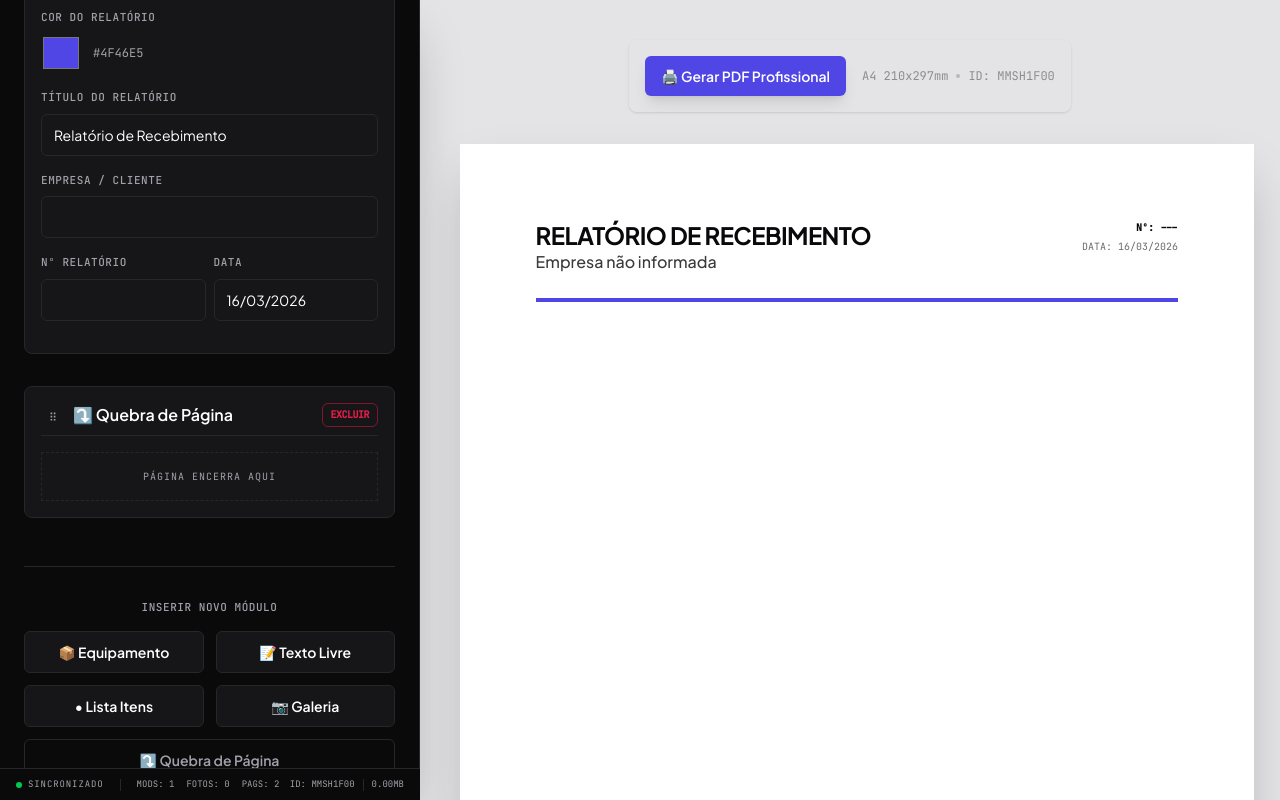
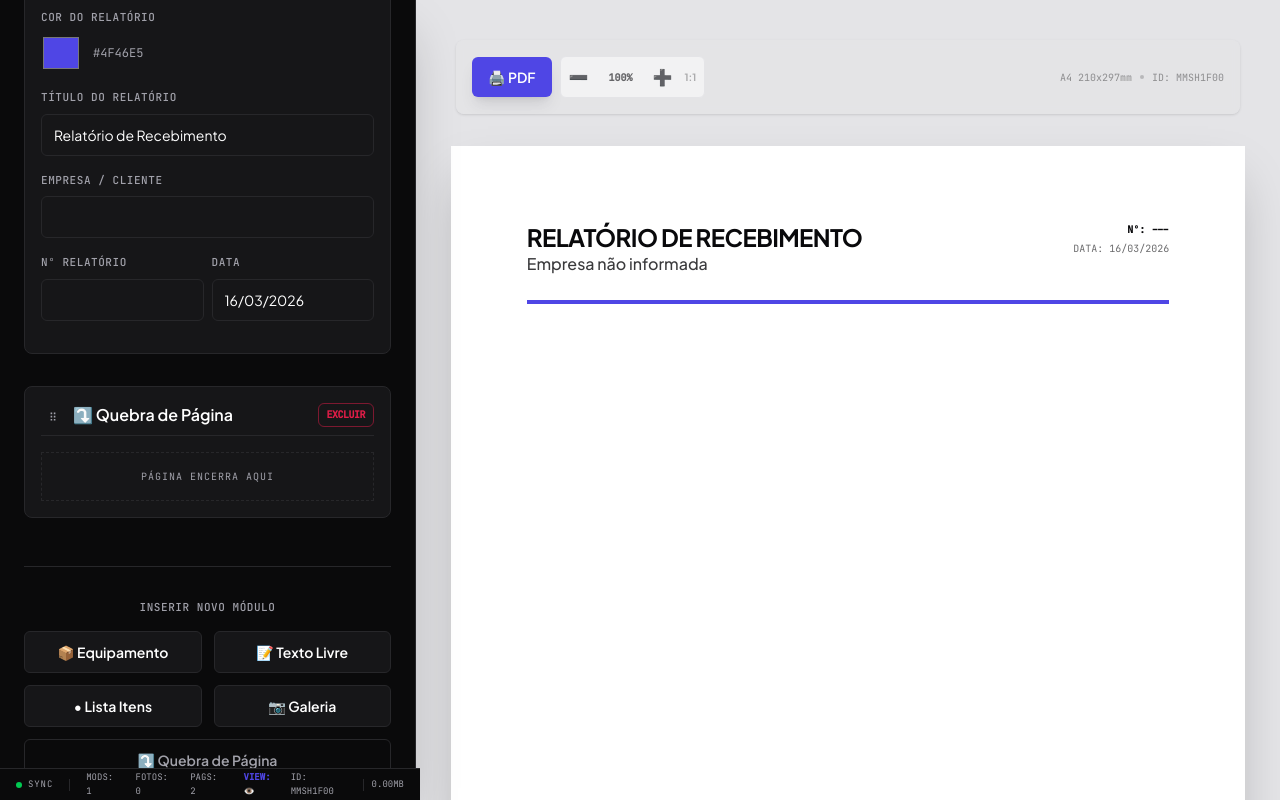
Before and after one commit to LeonardoConstantino/relatorio-fotografico, a website built with Vite: page index.html in a window 1280 px wide. Both pictures are taken after a click on the element "⤵️ Quebra de Página". Built offline with nearby package versions, Linux system fonts and the light colour scheme.

Commit message:
feat: implementar controles de visibilidade e zoom no preview (Task 13)
  - Adicionado sistema de zoom dinâmico (20% a 200%) com controles ➕/➖/1:1 no preview.
  - Implementado toggle de visibilidade do painel de preview com animação suave de recolhimento.
  - Adicionado atalho de teclado `Alt + P` para alternar visualização rapidamente.
  - Refatorado CSS de impressão para garantir fidelidade 1:1 e remover página em branco extra no PDF.
  - Persistência automática do estado de zoom e visibilidade no IndexedDB.

```diff
--- a/src/components/layout/EditorPanel.ts
+++ b/src/components/layout/EditorPanel.ts
@@ -60,7 +60,12 @@ export class EditorPanel extends HTMLElement {
         <span>Atenção: O conteúdo ultrapassou o limite da página A4. Insira uma quebra de página ou reduza os textos.</span>
       </div>
 
-      <h1 class="title-studio">📋 Aura Estúdio</h1>
+      <div class="flex items-center justify-between mb-8">
+        <h1 class="title-studio !mb-0">📋 Aura Estúdio</h1>
+        <button id="toggle-preview" class="btn btn-outline !py-1 !px-2 text-xs" title="Alternar Preview (Alt+P)">
+          ${store.state.ui.previewVisible ? '👁️' : '🙈'}
+        </button>
+      </div>
 
       <section-card header-title="⚙️ Configurações Gerais" section-id="global-config" hide-remove>
         <div class="space-y-4">
@@ -182,9 +187,25 @@ export class EditorPanel extends HTMLElement {
         }
       }
     });
+
+    const toggleBtn = this.querySelector('#toggle-preview');
+    if (toggleBtn) {
+      toggleBtn.textContent = data.ui.previewVisible ? '👁️' : '🙈';
+    }
   }
 
   private setupActions() {
+    this.querySelector('#toggle-preview')?.addEventListener('click', () =>
+      store.togglePreview(),
+    );
+
+    window.addEventListener('keydown', (e) => {
+      if (e.altKey && (e.key === 'p' || e.key === 'P')) {
+        e.preventDefault();
+        store.togglePreview();
+      }
+    });
+
     this.querySelector('#add-equipment')?.addEventListener('click', () =>
       store.addSection('equipment'),
     );
--- a/src/components/layout/MainLayout.ts
+++ b/src/components/layout/MainLayout.ts
@@ -1,3 +1,5 @@
+import { store, STORE_EVENTS } from '../../store/AppStore';
+import EventBus from '../../libs/EventBus';
 import './EditorPanel';
 import './PreviewPanel';
 import '../features/ImageEditorModal';
@@ -5,12 +7,34 @@ import '../features/ImageEditorModal';
 export class MainLayout extends HTMLElement {
   connectedCallback() {
     this.className = 'layout-container';
+    this.render();
+    EventBus.on(STORE_EVENTS.REPORT_UPDATED, () => this.updateLayout());
+  }
+
+  private updateLayout() {
+    const preview = this.querySelector('preview-panel') as HTMLElement;
+    const editor = this.querySelector('editor-panel') as HTMLElement;
+
+    if (preview && editor) {
+      if (store.state.ui.previewVisible) {
+        preview.classList.remove('collapsed');
+        editor.classList.remove('full-width');
+      } else {
+        preview.classList.add('collapsed');
+        editor.classList.add('full-width');
+      }
+    }
+  }
+
+  private render() {
     this.innerHTML = `
       <editor-panel></editor-panel>
       <preview-panel></preview-panel>
       <image-editor-modal id="global-image-editor"></image-editor-modal>
     `;
+    this.updateLayout();
   }
+
 }
 
 customElements.define('main-layout', MainLayout);
--- a/src/components/layout/PreviewPanel.ts
+++ b/src/components/layout/PreviewPanel.ts
@@ -12,11 +12,11 @@ export class PreviewPanel extends HTMLElement {
 
   private checkOverflow() {
     const pages = this.querySelectorAll('.sheet-a4');
-    const overflowAlert = this.querySelector('#overflow-alert') as HTMLElement;
     let hasOverflow = false;
 
     pages.forEach((page) => {
       const content = page.querySelector('.preview-content');
+      const overflowAlert = page.querySelector('#overflow-alert');
       if (content) {
         if (content.scrollHeight > content.clientHeight + 5) {
           page.classList.add(
@@ -24,8 +24,8 @@ export class PreviewPanel extends HTMLElement {
             'ring-accent-danger/30',
             'border-accent-danger',
           );
+          hasOverflow = true;
           overflowAlert?.classList.remove('hidden');
-          hasOverflow = true;
         } else {
           page.classList.remove(
             'ring-4',
@@ -44,7 +44,7 @@ export class PreviewPanel extends HTMLElement {
   }
 
   render() {
-    const { config, sections, meta } = store.state;
+    const { config, sections, meta, ui } = store.state;
     this.className = 'panel-preview';
 
     // Aplica a cor primária EXCLUSIVAMENTE para o relatório
@@ -68,6 +68,7 @@ export class PreviewPanel extends HTMLElement {
         1,
         true,
         '',
+        ui.previewScale
       );
       return;
     }
@@ -155,14 +156,22 @@ export class PreviewPanel extends HTMLElement {
     const traceId = meta.createdAt.toString(36).toUpperCase();
 
     this.innerHTML = `
-      <div class="preview-actions flex flex-col gap-4 mb-8 sticky top-0 z-20 bg-paper-desk/80 backdrop-blur-xs p-4 rounded-lg shadow-sm">
+      <div class="preview-actions flex flex-col gap-4 mb-8 sticky top-0 z-20 bg-paper-desk/80 backdrop-blur-xs p-4 rounded-lg shadow-sm w-full max-w-[210mm]">
         <div class="flex justify-between gap-4 items-center w-full">
-          <app-button variant="primary" id="btn-print-action" title="Selecione 'Salvar como PDF'
+          <div class="flex items-center gap-2">
+            <app-button variant="primary" id="btn-print-action" title="Selecione 'Salvar como PDF'
 Configure:
   - Tamanho do papel: A4
   - Margens: Nenhuma (None)
-  - Gráficos de fundo: Ativado ✅ (para preservar cores)">🖨️ Gerar PDF Profissional</app-button>
-          <div class="flex items-center gap-2 text-paper-text/40 text-xs font-mono">
+  - Gráficos de fundo: Ativado ✅ (para preservar cores)">🖨️ PDF</app-button>
+            <div class="flex items-center bg-white/50 rounded-md border border-paper-desk p-1 gap-1">
+              <button id="zoom-out" class="p-1 hover:bg-white rounded transition-colors" title="Zoom Out">➖</button>
+              <span class="text-[10px] font-mono font-bold w-12 text-center text-paper-text/60">${Math.round(ui.previewScale * 100)}%</span>
+              <button id="zoom-in" class="p-1 hover:bg-white rounded transition-colors" title="Zoom In">➕</button>
+              <button id="zoom-reset" class="text-[10px] px-1 text-paper-text/30 hover:text-paper-text hover:bg-white rounded transition-colors font-bold" title="Reset Zoom">1:1</button>
+            </div>
+          </div>
+          <div class="flex items-center gap-2 text-paper-text/40 text-[10px] font-mono">
             <span>A4 210x297mm</span>
             <span class="w-1 h-1 rounded-full bg-paper-text/20"></span>
             <span>ID: ${traceId}</span>
@@ -172,12 +181,16 @@ Configure:
           ⚠️ Conteúdo excedeu o limite. Use "Quebra de Página".
         </div>
       </div>
-      ${currentPages.map((html, i) => this.renderPage(config, html, i + 1, currentPages.length, i === 0, traceId)).join('')}
+      <div class="sheets-wrapper flex flex-col items-center">
+        ${currentPages.map((html, i) => this.renderPage(config, html, i + 1, currentPages.length, i === 0, traceId, ui.previewScale)).join('')}
+      </div>
     `;
 
-    this.querySelector('#btn-print-action')?.addEventListener('click', () =>
-      window.print(),
-    );
+    this.querySelector('#btn-print-action')?.addEventListener('click', () => window.print());
+    this.querySelector('#zoom-in')?.addEventListener('click', () => store.setPreviewScale(ui.previewScale + 0.1));
+    this.querySelector('#zoom-out')?.addEventListener('click', () => store.setPreviewScale(ui.previewScale - 0.1));
+    this.querySelector('#zoom-reset')?.addEventListener('click', () => store.setPreviewScale(1.0));
+
     setTimeout(() => this.checkOverflow(), 150);
   }
 
@@ -188,13 +201,14 @@ Configure:
     total: number,
     isFirstPage: boolean,
     traceId: string,
+    scale: number = 1
   ): string {
     const reportRef = config.reportNumber
       ? `REF: ${escapeHTML(config.reportNumber)}`
       : `TRC: ${traceId}`;
 
     return `
-      <div class="sheet-a4 transition-all duration-300">
+      <div class="sheet-a4 transition-all duration-300 origin-top" style="transform: scale(${scale}); margin-bottom: calc(-297mm * ${1 - scale} + 10mm)">
         ${
           isFirstPage
             ? `
--- a/src/components/ui/StatusBar.ts
+++ b/src/components/ui/StatusBar.ts
@@ -48,28 +48,33 @@ export class StatusBar extends HTMLElement {
 
     const titleInfo = `Último salvamento: ${this.lastSaved}\nUso de Disco: ${this.storageUsage}MB / 50MB (Estimado)\nTrace ID: ${traceId}\nVersão do Schema: ${state.meta.schemaVersion}`;
 
-    this.className = 'fixed bottom-0 left-0 w-105 bg-studio-base border-t border-studio-border h-8 flex items-center px-4 justify-between z-50 select-none cursor-help';
-    this.setAttribute('title', titleInfo);
+    this.className = 'fixed bottom-0 left-0 w-105 bg-studio-base border-t border-studio-border h-8 flex items-center px-4 justify-between z-50 select-none';
 
     this.innerHTML = `
-      <div class="flex items-center gap-4 font-mono text-[9px] text-studio-muted">
-        <div class="flex items-center gap-1.5">
+      <div class="flex items-center gap-4 font-mono text-[9px] text-studio-muted h-full">
+        <div class="flex items-center gap-1.5 cursor-help" title="${titleInfo}">
           <span class="w-1.5 h-1.5 rounded-full ${this.isSaving ? 'bg-accent-cyan animate-pulse' : 'bg-green-500'}"></span>
-          <span class="uppercase tracking-widest">${this.isSaving ? 'Salvando...' : 'Sincronizado'}</span>
+          <span class="uppercase tracking-widest">${this.isSaving ? 'Syncing...' : 'Sync'}</span>
         </div>
         <div class="w-px h-3 bg-studio-border"></div>
-        <div class="flex gap-3">
-          <span>MODS: ${sectionCount}</span>
-          <span>FOTOS: ${imageCount}</span>
-          <span>PAGS: ${pageCount}</span>
+        <div class="flex gap-3 h-full items-center">
+          <span title="Total de Módulos">MODS: ${sectionCount}</span>
+          <span title="Total de Fotos">FOTOS: ${imageCount}</span>
+          <span title="Páginas Estimadas">PAGS: ${pageCount}</span>
+          <span id="view-toggle-status" class="text-accent-primary font-bold cursor-pointer hover:scale-110 transition-transform px-1" title="Alternar Preview (Alt+P)">VIEW: ${state.ui.previewVisible ? '👁️' : '🙈'}</span>
         </div>
       </div>
-      <div class="flex items-center gap-2 font-mono text-[9px] text-studio-muted">
+      <div class="flex items-center gap-2 font-mono text-[9px] text-studio-muted cursor-help" title="${titleInfo}">
         <span>ID: ${traceId}</span>
         <div class="w-px h-3 bg-studio-border"></div>
         <span>${this.storageUsage}MB</span>
       </div>
     `;
+
+    this.querySelector('#view-toggle-status')?.addEventListener('click', (e) => {
+      e.stopPropagation();
+      store.togglePreview();
+    });
   }
 }
 
--- a/src/store/AppStore.ts
+++ b/src/store/AppStore.ts
@@ -40,7 +40,27 @@ class AppStore {
         reportDate: new Date().toLocaleDateString('pt-BR'),
       },
       sections: [],
+      ui: {
+        previewVisible: true,
+        previewScale: 1,
+      },
     };
+  }
+
+  /**
+   * Alterna a visibilidade do painel de preview
+   */
+  togglePreview(): void {
+    this._report.ui.previewVisible = !this._report.ui.previewVisible;
+    this.notify();
+  }
+
+  /**
+   * Define o zoom do preview
+   */
+  setPreviewScale(scale: number): void {
+    this._report.ui.previewScale = Math.max(0.2, Math.min(2.0, scale));
+    this.notify();
   }
 
   /**
--- a/src/styles/main.css
+++ b/src/styles/main.css
@@ -60,13 +60,29 @@
   }
 
   .panel-editor {
-    @apply w-105 bg-studio-base border-r border-studio-border p-6 overflow-y-auto shadow-2xl z-10 shrink-0;
+    @apply bg-studio-base border-r border-studio-border p-6 overflow-y-auto shadow-2xl z-10 shrink-0;
+    width: 26rem; /* w-105 aproximado */
+    transition: width 0.5s cubic-bezier(0.16, 1, 0.3, 1), border 0.5s;
+  }
+
+  .panel-editor.full-width {
+    width: 100% !important;
+    border-right-color: transparent !important;
   }
 
   .panel-preview {
     @apply flex-1 bg-paper-desk p-10 overflow-y-auto flex flex-col items-center;
-    /* Suaviza a rolagem para o preview */
     scroll-behavior: smooth;
+    transition: opacity 0.5s, transform 0.5s, max-width 0.5s cubic-bezier(0.16, 1, 0.3, 1);
+    max-width: 100%;
+  }
+
+  .panel-preview.collapsed {
+    max-width: 0 !important;
+    opacity: 0 !important;
+    transform: translateX(20px);
+    overflow: hidden;
+    padding: 0 !important;
   }
 
   .title-studio {
@@ -164,9 +180,20 @@ ui-confirm {
     width: 210mm;
     padding: 20mm !important;
     margin: 0 !important;
+    transform: none !important;
     box-shadow: none !important;
     border: none !important;
-    page-break-after: always; /* Força cada .sheet-a4 em uma nova página */
+  }
+
+  .sheet-a4:not(:last-of-type) {
+    page-break-after: always;
+  }
+
+  /* Garante que o container de folhas não adicione espaço na impressão */
+  .sheets-wrapper {
+    display: block !important;
+    padding: 0 !important;
+    margin: 0 !important;
   }
 
   /* Garante que o fundo das seções de equipamento apareça */
--- a/src/types/Report.ts
+++ b/src/types/Report.ts
@@ -11,10 +11,19 @@ export interface ReportMeta {
 }
 
 /**
+ * Estado da interface local (não impresso no relatório)
+ */
+export interface ReportUI {
+  previewVisible: boolean;
+  previewScale: number; // Ex: 1.0, 0.75, 0.5
+}
+
+/**
  * Estrutura completa de um Relatório Fotográfico (Domain Model)
  */
 export interface Report {
   meta: ReportMeta;
   config: ReportConfig;
   sections: ReportSection[];
+  ui: ReportUI;
 }
```
Also changed, not shown: docs/plan/00_MASTER_PLAN.md (+1 -1 lines), docs/plan/tasks/13_layout_controls.md (+4 -4 lines).
